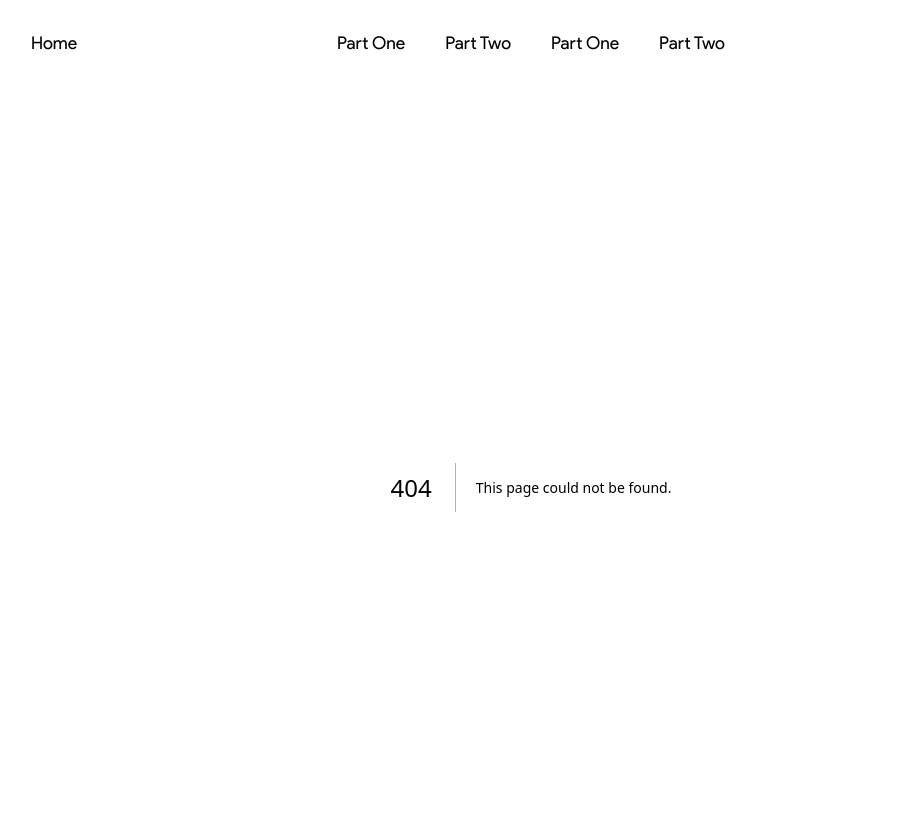
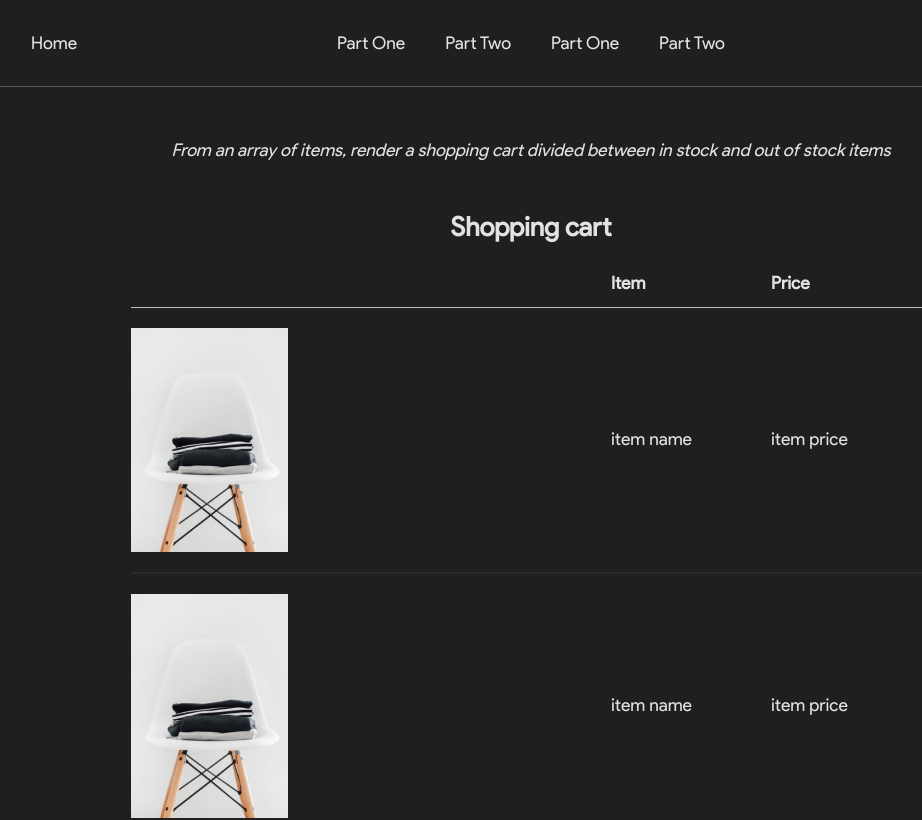
Before and after one commit to tyVespA/react-components-tests-next, a Next.js app: page /partOne/04-shoppingCart in a window 1280 px wide. Before the commit this address had no page. Shown: the top 820 px of the page, without its empty margins (109-1031 px from the left). Built offline with nearby package versions, Linux system fonts and the light colour scheme.

Commit message:
Create template and style
TODO: add logic

```diff
--- /dev/null
+++ b/app/partOne/04-shoppingCart/04-shoppingCard.module.css
@@ -0,0 +1,5 @@
+.cartContainer h2 {
+  text-align: center;
+  margin-bottom: 30px;
+  margin-top: 30px;
+}
--- /dev/null
+++ b/app/partOne/04-shoppingCart/ShoppingCart.js
@@ -0,0 +1,26 @@
+import React from "react";
+import styles from "./ShoppingCart.module.css";
+
+export default function ShoppingCart() {
+  return (
+    <div>
+      <div className={styles.tableHeading}>
+        <div></div>
+        <strong>Item</strong>
+        <strong>Price</strong>
+      </div>
+      <div className={styles.gridContainer}>
+        <div>
+          <img src="/assets/partOne/chair.jpg" alt="asset" />
+          <p>item name</p>
+          <p>item price</p>
+        </div>
+        <div>
+          <img src="/assets/partOne/chair.jpg" alt="asset" />
+          <p>item name</p>
+          <p>item price</p>
+        </div>
+      </div>
+    </div>
+  );
+}
--- /dev/null
+++ b/app/partOne/04-shoppingCart/ShoppingCart.module.css
@@ -0,0 +1,17 @@
+.tableHeading,
+.gridContainer > div {
+  display: grid;
+  grid-template-columns: 3fr 1fr 1fr;
+}
+
+.tableHeading {
+  padding-bottom: 10px;
+  border-bottom: 1px solid var(--grey);
+}
+
+.gridContainer > div {
+  margin-top: 20px;
+  padding-bottom: 20px;
+  border-bottom: 2px solid var(--darkGrey);
+  align-items: center;
+}
--- /dev/null
+++ b/app/partOne/04-shoppingCart/page.js
@@ -0,0 +1,21 @@
+import React from "react";
+import styles from "./04-shoppingCard.module.css";
+import ShoppingCart from "./ShoppingCart";
+
+export default function page() {
+  return (
+    <div className="exerciseContainer">
+      <em>
+        From an array of items, render a shopping cart divided between in stock
+        and out of stock items
+      </em>
+
+      <div className={styles.cartContainer}>
+        <h2>Shopping cart</h2>
+        <ShoppingCart />
+        <h2>Sold out</h2>
+        <ShoppingCart />
+      </div>
+    </div>
+  );
+}
```
